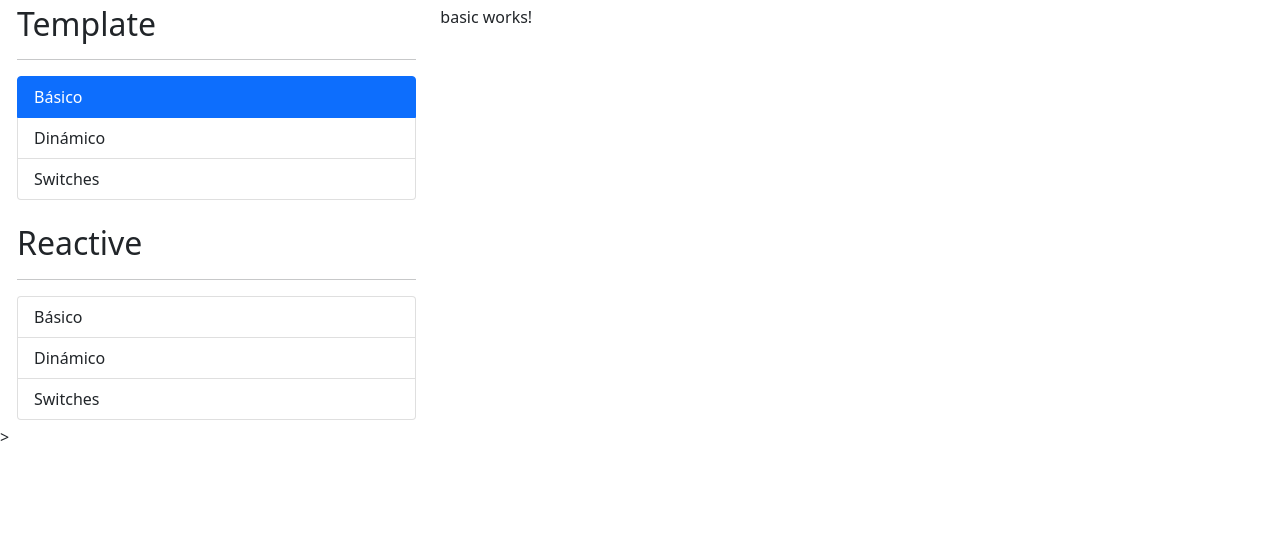
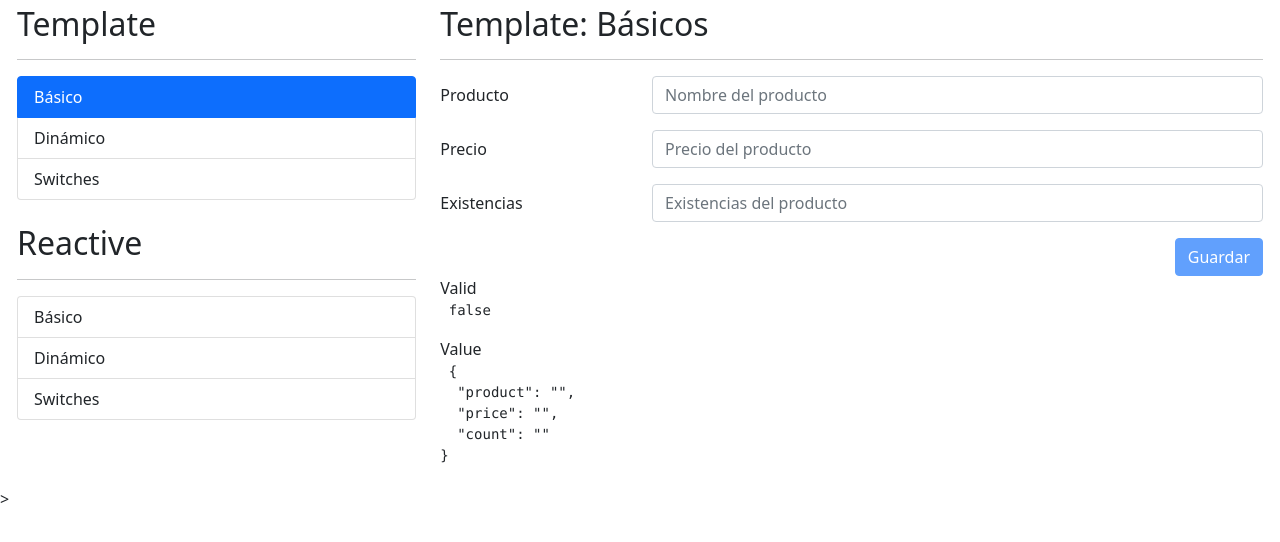
Before and after one commit to pPlanello/formAppAngular, an Angular app: page /template/basic in a window 1280 px wide. Shown: the top 542 px of the page. Built offline with nearby package versions, Linux system fonts and the light colour scheme.

Commit message:
Creating Basic Template Form

```diff
--- /dev/null
+++ b/src/app/shared/directives/custom-min.directive.ts
@@ -0,0 +1,23 @@
+import { Directive, Input } from '@angular/core';
+import { FormControl, NG_VALIDATORS, Validator } from '@angular/forms';
+
+@Directive({
+  selector: '[customMin][ngModel]',
+  providers: [{
+    provide: NG_VALIDATORS,
+    useExisting: CustomMinDirective,
+    multi: true
+  }]
+})
+export class CustomMinDirective implements Validator {
+
+  @Input() minimo!: number;
+
+  constructor() {}
+
+  validate(control: FormControl) {
+    const inputValue = control.value;
+    console.log(inputValue);
+    return (inputValue < this.minimo) ? {'customMin': true} : null;
+  }
+}
--- a/src/app/template/basic/basic.component.html
+++ b/src/app/template/basic/basic.component.html
@@ -1 +1,90 @@
-<p>basic works!</p>
+<h2> Template: Básicos</h2>
+
+<hr>
+
+<div class="row">
+  <div class="col">
+    <form
+        #myForm="ngForm"
+        (ngSubmit)="saveForm()"
+        autocomplete="off">
+      <!-- Campo producto -->
+      <div class="mb-3 row">
+        <label class="col-sm-3 col-form-label">Producto</label>
+        <div class="col-sm-9">
+          <input
+            type="text"
+            class="form-control"
+            ngModel
+            name="product"
+            placeholder="Nombre del producto"
+            required
+            minlength="3">
+            <span
+                *ngIf="nameValid()"
+                class="form-text text-danger">
+              Debe de ser de 3 letras
+            </span>
+        </div>
+      </div>
+
+      <!-- Precio -->
+      <div class="mb-3 row">
+        <label class="col-sm-3 col-form-label">Precio</label>
+        <div class="col-sm-9">
+          <input
+            type="number"
+            class="form-control"
+            ngModel
+            name="price"
+            min="0"
+            required
+            placeholder="Precio del producto">
+            <span
+                *ngIf="priceValid()"
+                class="form-text text-danger">
+              Debe de ser mayor que 0
+            </span>
+        </div>
+      </div>
+
+      <!-- Existencias -->
+      <div class="mb-3 row">
+        <label class="col-sm-3 col-form-label">Existencias</label>
+        <div class="col-sm-9">
+          <input
+            type="number"
+            class="form-control"
+            ngModel
+            name="count"
+            customMin
+            [minimo]="0"
+            required
+            placeholder="Existencias del producto">
+        </div>
+      </div>
+
+      <!-- Submit Button -->
+      <div class="row">
+        <div class="col">
+          <button
+              type="submit"
+              class="btn btn-primary float-end"
+              [disabled]="!myForm.valid">
+            Guardar
+          </button>
+        </div>
+      </div>
+    </form>
+  </div>
+</div>
+
+
+<div class="row">
+  <div class="col">
+    <span>Valid</span>
+    <pre> {{ myForm.valid }} </pre>
+    <span>Value</span>
+    <pre> {{ myForm.value | json }} </pre>
+  </div>
+</div>
--- a/src/app/template/basic/basic.component.ts
+++ b/src/app/template/basic/basic.component.ts
@@ -1,4 +1,5 @@
-import { Component, OnInit } from '@angular/core';
+import { Component, OnInit, ViewChild } from '@angular/core';
+import { NgForm } from '@angular/forms';
 
 @Component({
   selector: 'app-basic',
@@ -7,9 +8,24 @@
 })
 export class BasicComponent implements OnInit {
 
+  @ViewChild('myForm') myForm!: NgForm;
+
   constructor() { }
 
-  ngOnInit(): void {
+  ngOnInit(): void { }
+
+  nameValid(): boolean {
+    return this.myForm?.controls.product?.invalid && this.myForm?.controls.product?.touched;
   }
 
+  priceValid(): boolean {
+    return this.myForm?.controls.price?.touched && this.myForm?.controls.price?.value <= 0 ;
+  }
+
+  saveForm() {
+    this.myForm.resetForm({
+      price: 0,
+      count: 0
+    });
+  }
 }
--- a/src/app/template/template.module.ts
+++ b/src/app/template/template.module.ts
@@ -5,6 +5,8 @@
 import { BasicComponent } from './basic/basic.component';
 import { DynamicComponent } from './dynamic/dynamic.component';
 import { SwitchesComponent } from './switches/switches.component';
+import { FormsModule } from '@angular/forms';
+import { SharedModule } from '../shared/shared.module';
 
 
 @NgModule({
@@ -15,7 +17,9 @@
   ],
   imports: [
     CommonModule,
-    TemplateRoutingModule
+    TemplateRoutingModule,
+    FormsModule,
+    SharedModule
   ]
 })
 export class TemplateModule { }
```
Also changed, not shown: src/app/shared/shared.module.ts (+5 -2 lines), 1 other file (tests, documents, lock files or other folders).
